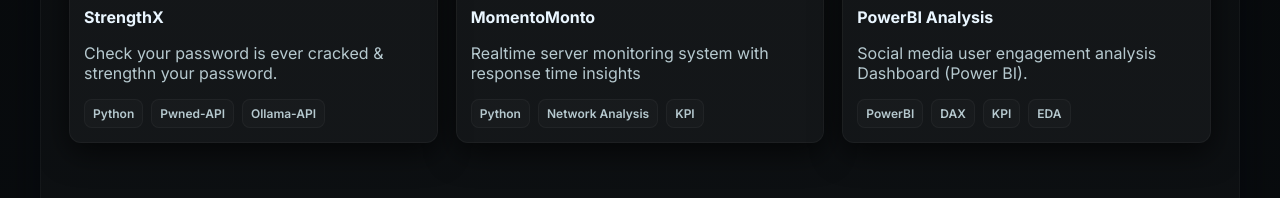
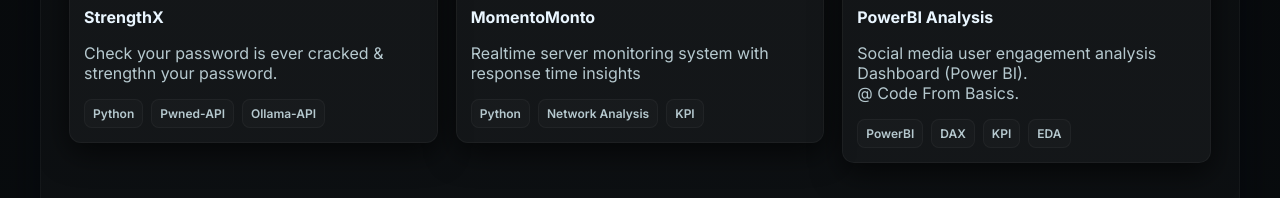
Before and after one commit to haroontrailblazer/Portfolio, a plain HTML site: page index.html in a window 1280 px wide. Shown: the part 602-800 px from the top of the page. Drawn offline with Linux system fonts and the light colour scheme.

Commit message:
Update index.html

```diff
--- a/index.html
+++ b/index.html
@@ -497,7 +497,7 @@
         <div class="card"><div class="thumb"><img src="https://github.com/haroontrailblazer/PowerBi_Analysis/blob/main/Screenshot%202025-12-04%20160547.png?raw=true" alt="Thumbnail" style="width:100%; height:100%; object-fit:cover; border-radius:inherit;"></div>
 
             <div><strong>PowerBI Analysis</strong></div>
-            <p style="color:var(--muted)">Social media user engagement analysis Dashboard (Power BI).</p>
+            <p style="color:var(--muted)">Social media user engagement analysis Dashboard (Power BI).<br>@ Code From Basics.</p>
             <div class="tags">
             <span class="tag">PowerBI</span><span class="tag">DAX</span><span class="tag">KPI</span><span class="tag">EDA</span>
             </div>
```
